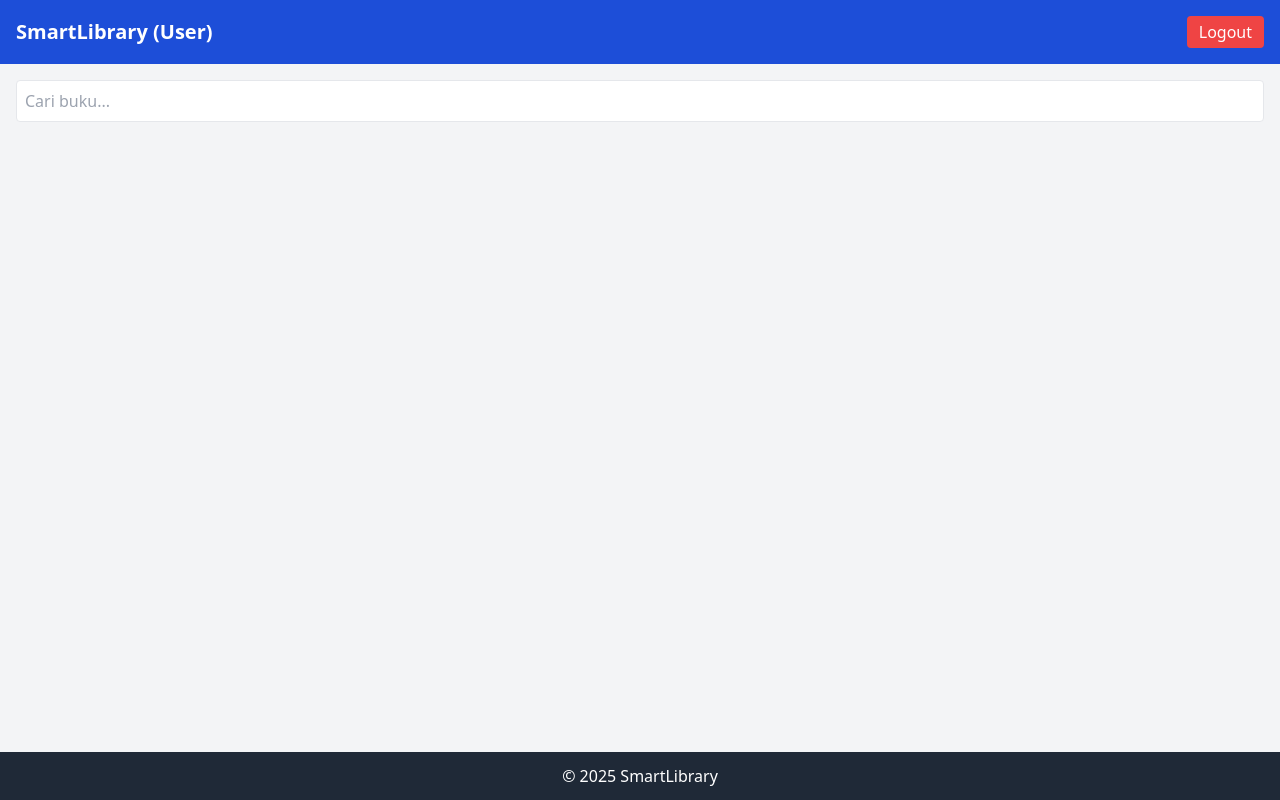
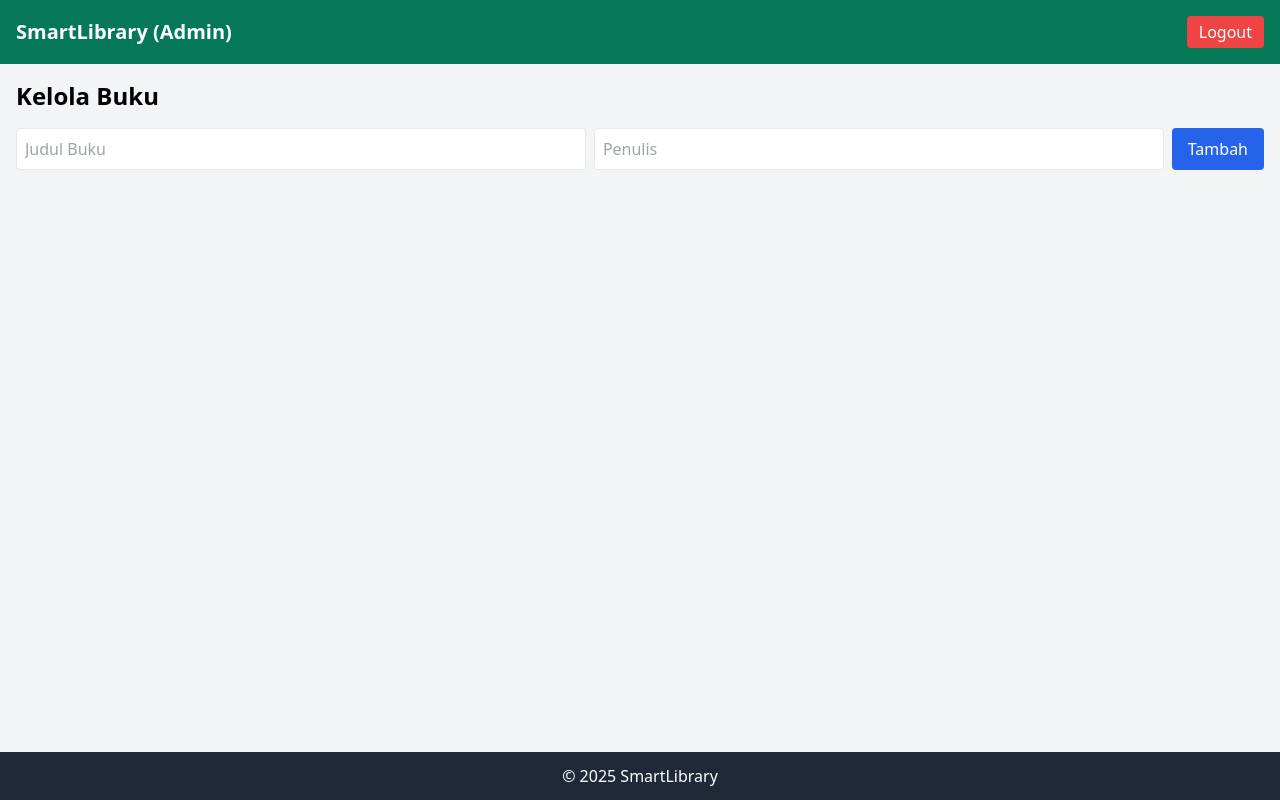
Before and after one commit to Johannes-Pandiangan/Weird_guys, a plain HTML site: page admin/home.html in a window 1280 px wide. Drawn offline with nearby package versions, Linux system fonts and the light colour scheme.

Commit message:
homepage Admin

```diff
--- a/admin/home.html
+++ b/admin/home.html
@@ -3,26 +3,30 @@
 <head>
   <meta charset="UTF-8" />
   <meta name="viewport" content="width=device-width, initial-scale=1.0" />
-  <title>SmartLibrary - User</title>
+  <title>SmartLibrary - Admin</title>
   <link href="https://cdn.jsdelivr.net/npm/tailwindcss@2.2.19/dist/tailwind.min.css" rel="stylesheet">
 </head>
 <body class="bg-gray-100 min-h-screen flex flex-col">
-  <header class="bg-blue-700 text-white p-4 flex justify-between items-center">
-    <h1 class="font-bold text-xl">SmartLibrary (User)</h1>
+  <header class="bg-green-700 text-white p-4 flex justify-between items-center">
+    <h1 class="font-bold text-xl">SmartLibrary (Admin)</h1>
     <a href="../index.html" class="bg-red-500 px-3 py-1 rounded hover:bg-red-600">Logout</a>
   </header>
 
   <main class="p-4 flex-1">
-    <div class="mb-4">
-      <input id="searchInput" type="text" placeholder="Cari buku..." class="w-full p-2 border rounded" />
-    </div>
-    <div id="bookContainer" class="grid sm:grid-cols-2 md:grid-cols-3 gap-6"></div>
+    <h2 class="text-2xl font-semibold mb-4">Kelola Buku</h2>
+    <form id="bookForm" class="flex flex-col sm:flex-row gap-2 mb-4">
+      <input id="title" type="text" placeholder="Judul Buku" class="flex-1 border p-2 rounded" required>
+      <input id="author" type="text" placeholder="Penulis" class="flex-1 border p-2 rounded" required>
+      <button type="submit" class="bg-blue-600 text-white px-4 py-2 rounded hover:bg-blue-700 transition">Tambah</button>
+    </form>
+
+    <div id="bookList" class="grid sm:grid-cols-2 md:grid-cols-3 gap-6"></div>
   </main>
 
   <footer class="bg-gray-800 text-white text-center py-3">
     <p>&copy; 2025 SmartLibrary</p>
   </footer>
 
-  <script src="js/user.js"></script>
+  <script src="js/admin.js"></script>
 </body>
 </html>
```
